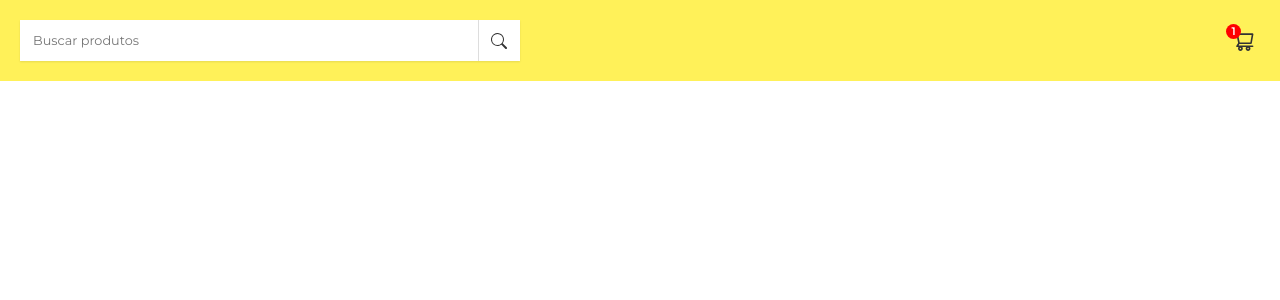
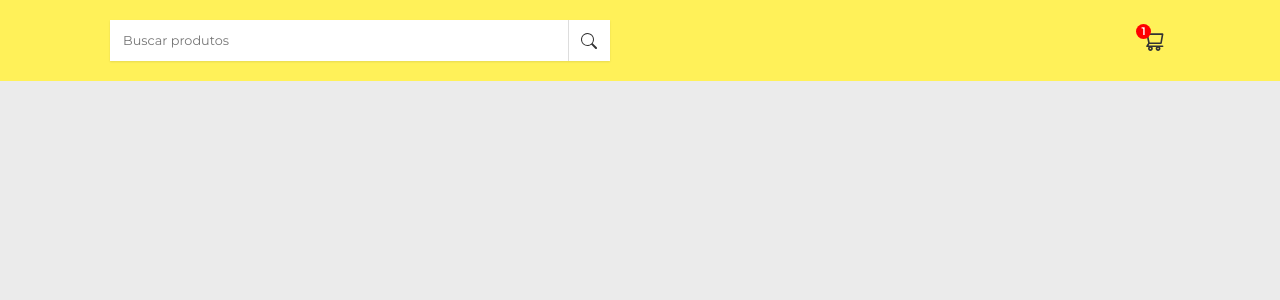
Before and after one commit to CesarSantos99/Carinho-de-compra-react, a React (Create React App) app: page / in a window 1280 px wide. Shown: the top 300 px of the page. Built offline with nearby package versions, Linux system fonts and the light colour scheme.

Commit message:
em andamento

```diff
--- a/src/index.jsx
+++ b/src/index.jsx
@@ -1,12 +1,12 @@
 import React from 'react'
 import ReactDOM from 'react-dom/client'
 import App from './App'
-import GlobalStyles from './styles/globalStyles'
+
+import './index.css'
 
 const root = ReactDOM.createRoot(document.getElementById('root'))
 root.render(
   <React.StrictMode>
     <App />
-    <GlobalStyles/>
   </React.StrictMode>
 )
--- a/src/styles/globalStyles.js
+++ /dev/null
@@ -1,12 +0,0 @@
-import { createGlobalStyle } from 'styled-components'
-
-export default createGlobalStyle `
-
-  * {
-    margin:0;
-    padding:0;
-    box-sizing:border-box;
-    font-family: 'Montserrat', sans-serif;
-  }
-
-`
```
